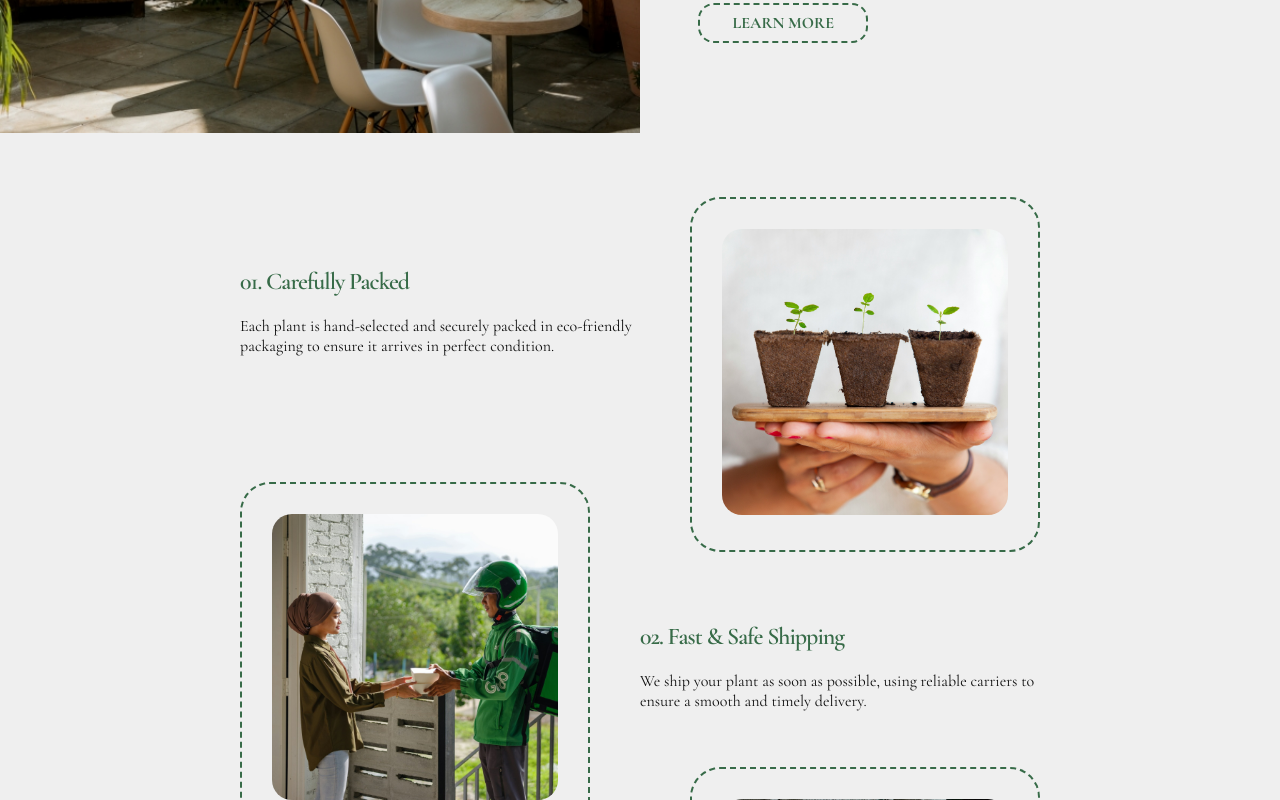
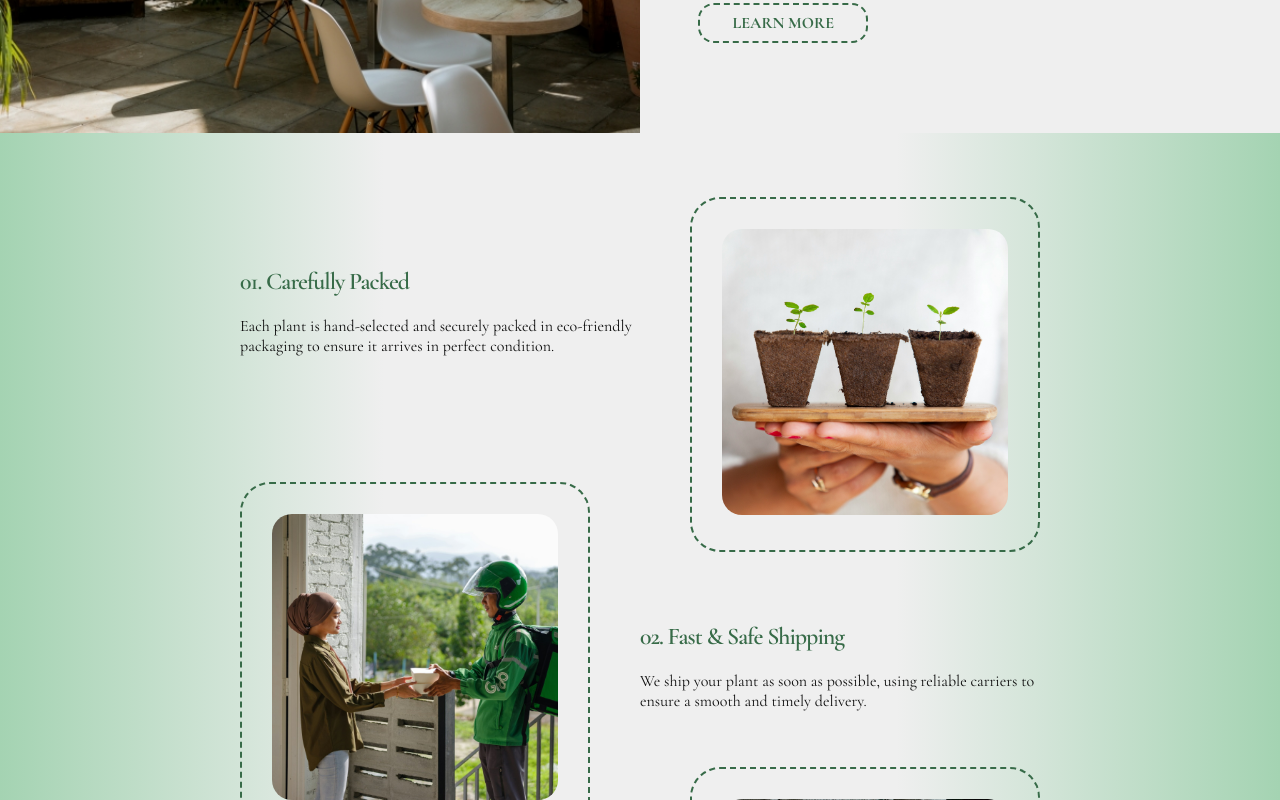
Before and after one commit to nataliiacat/RootStore, a React (Vite) app: page / in a window 1280 px wide. Shown: the part 2360-3160 px from the top of the page. Built offline with nearby package versions, Linux system fonts and the light colour scheme.

Commit message:
add background for section journey

```diff
--- a/src/components/AboutSection/AboutSection.css
+++ b/src/components/AboutSection/AboutSection.css
@@ -5,6 +5,7 @@
   background-position: left 82%;
   margin: 0;
   padding: 0;
+
 }
 
 .about__inner {
@@ -25,6 +26,10 @@
   justify-content: center;
   gap: 50px;
   align-items: flex-start;
+}
+
+.journey {
+  background-image: linear-gradient(to right, var(--secondary-accent-color), transparent 30%, transparent 70%, var(--secondary-accent-color));
 }
 
 .journey-img {
@@ -85,26 +90,35 @@
     background-color: rgba(255, 255, 255, 0.85);
     border-radius: 2rem;
   }
+
+  .journey {
+    background-image: none;
+  }
+
   .journey-item {
     gap: 20px;
   }
+
   .journey-img {
     max-width: 45%;
     padding: 20px;
     border-radius: 20px;
     border: 2px dashed var(--accent-color);
   }
+
   .journey-content {
     margin-top: 30px;
     padding: 0 10px;
     max-width: 50%;
   }
+
   .journey-img {
     margin-top: -20px;
   }
 }
-@media (max-width:480px){
+
+@media (max-width:480px) {
   .journey-img {
-      margin-top:10px;
+    margin-top: 10px;
   }
 }
--- a/src/components/AboutSection/AboutSection.jsx
+++ b/src/components/AboutSection/AboutSection.jsx
@@ -7,7 +7,7 @@ import unboxing from '../../assets/images/unboxing.jpg'
 const AboutSection = () => {
   return (
     <>
-      <section className="about">
+      <section className="about" id="about">
         <div className="container">
           <div className="about__inner">
             <h2 className="title">Our Root Store:<br /> Your Grean Space</h2>
@@ -20,7 +20,8 @@ const AboutSection = () => {
           </div>
         </div>
       </section>
-      <section className="journey container">
+      <section className="journey">
+        <div className="container">
           <div className="journey-item flex">
             <div className="journey-content">
               <h3 className="subtitle">01. Carefully Packed</h3>
@@ -48,6 +49,7 @@ const AboutSection = () => {
               <img src={unboxing} alt="image unboxing" />
             </div>
           </div>
+        </div>
       </section>
     </>
   )
```
Lines whose indentation alone changed are shown as unchanged.
